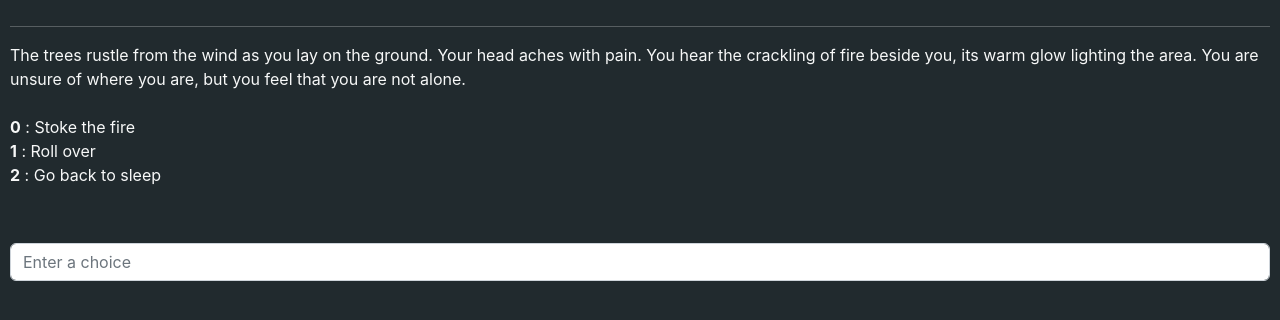
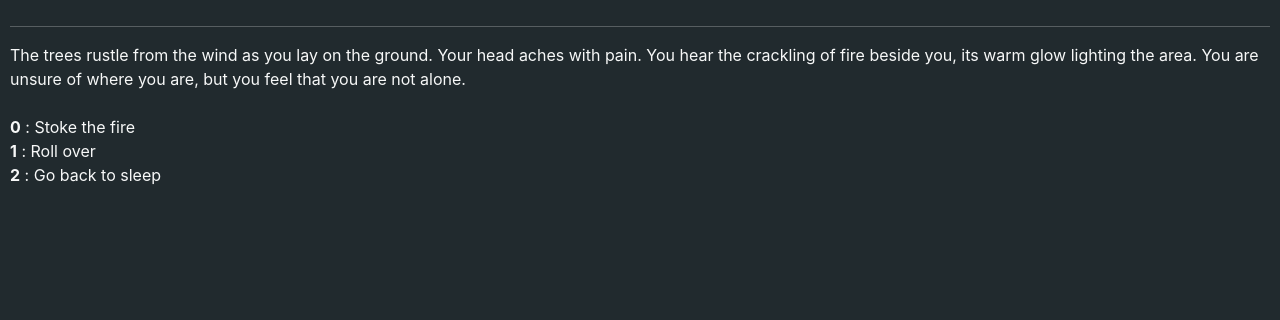
Before and after one commit to JustBobinAround/AdventurePuzzle, a plain HTML site: page index.html in a window 1280 px wide. Drawn offline with nearby package versions, Linux system fonts and the light colour scheme.

Commit message:
Removed input tag and added bottom anchor

```diff
--- a/index.html
+++ b/index.html
@@ -7,7 +7,7 @@
 
 <body><div style="margin: 10 10 10 10">
     <p class="fixed-p" id="story-messages"></p>
-    <input class="form-control" id="choice-input" placeholder="Enter a choice"></input>
+    <a id="bottom-anchor"></a>
     <script src="./js/jquery.min.js"></script>
     <script src="./js/main.js"></script>
 </div><body>
```
